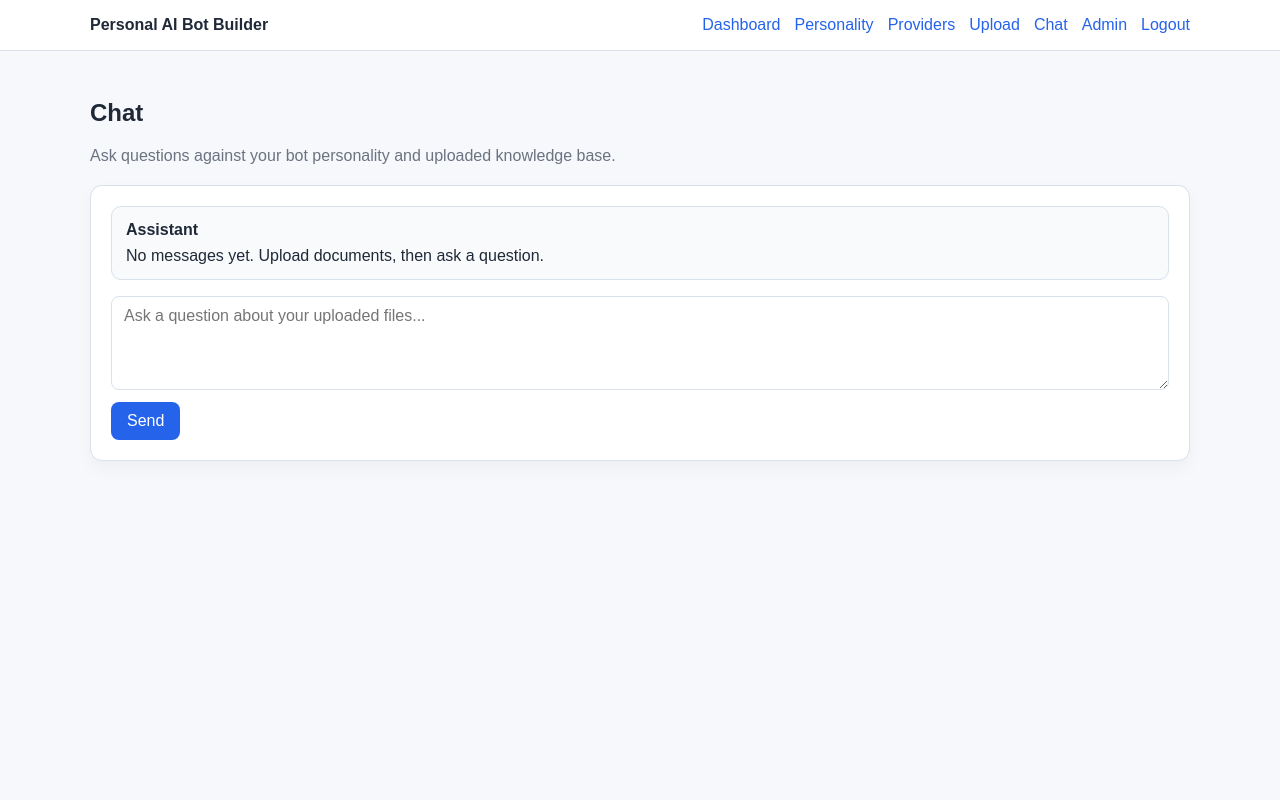
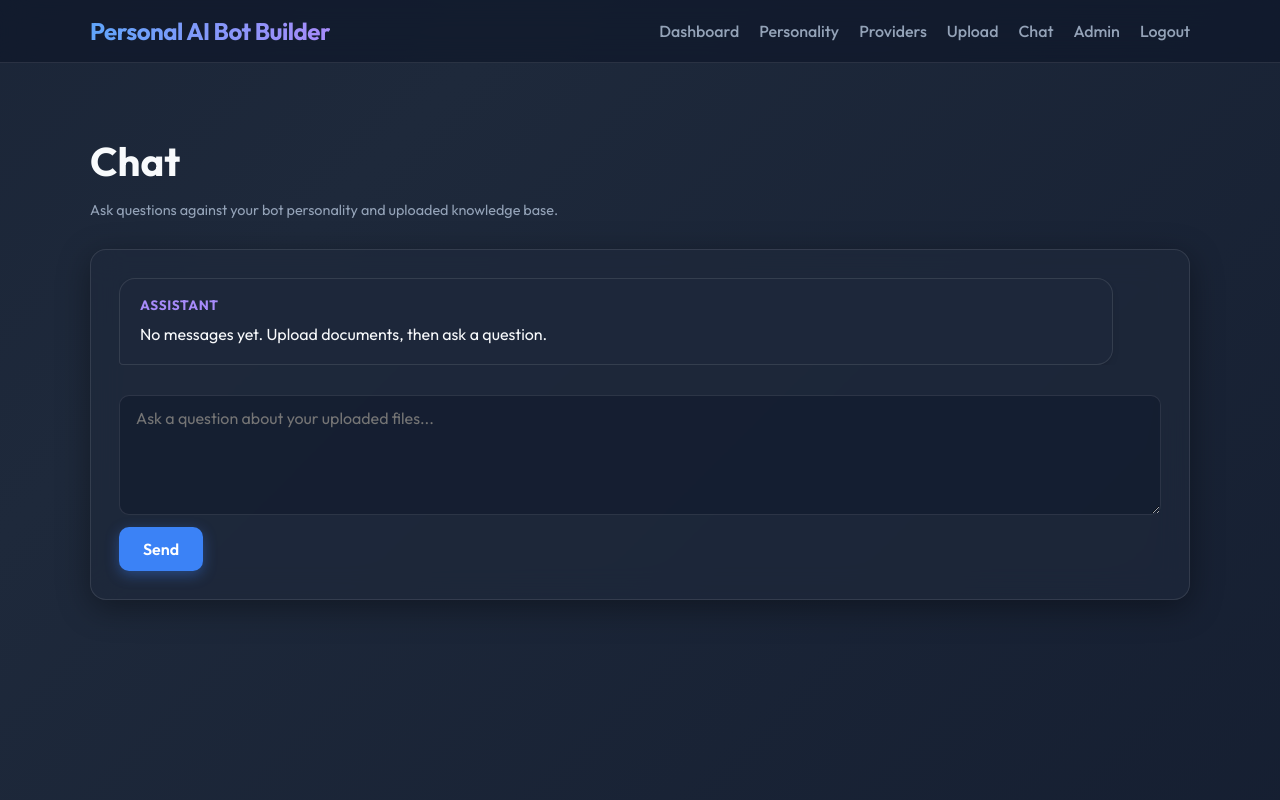
Before and after one commit to Valo-Asura/custom_ai_bot, a Flask app: page /chat in a window 1280 px wide. Run offline with Flask 3, Linux system fonts and the light colour scheme; the visitor is signed in with stand-in values (Sample User, id 1); data comes from the database, SQL or seed files in the repository; data that the repository does not hold is empty.

Commit message:
style: implement premium glassmorphism dark mode UI

```diff
--- a/static/style.css
+++ b/static/style.css
@@ -1,34 +1,58 @@
+@import url('https://fonts.googleapis.com/css2?family=Outfit:wght@300;400;500;600;700&display=swap');
+
 :root {
-    color-scheme: light;
-    --bg: #f6f8fb;
-    --surface: #ffffff;
-    --border: #d9e1ec;
-    --text: #1f2937;
-    --muted: #6b7280;
-    --primary: #2563eb;
-    --danger: #b91c1c;
-    --success: #166534;
+    color-scheme: dark;
+    --bg-gradient: linear-gradient(135deg, #0f172a 0%, #1e293b 100%);
+    --surface: rgba(30, 41, 59, 0.7);
+    --bg-hover: rgba(255, 255, 255, 0.05);
+    --border: rgba(255, 255, 255, 0.1);
+    --border-highlight: rgba(255, 255, 255, 0.2);
+    --text: #f8fafc;
+    --text-muted: #94a3b8;
+    --primary: #3b82f6;
+    --primary-hover: #2563eb;
+    --danger: #ef4444;
+    --success: #10b981;
+    --glass-blur: blur(16px);
+    --shadow: 0 8px 32px 0 rgba(0, 0, 0, 0.37);
 }
 
 * {
     box-sizing: border-box;
+    transition: background-color 0.2s ease, border-color 0.2s ease, transform 0.2s ease, box-shadow 0.2s ease;
 }
 
 body {
     margin: 0;
-    font-family: Arial, Helvetica, sans-serif;
-    background: var(--bg);
+    font-family: 'Outfit', system-ui, -apple-system, sans-serif;
+    background: linear-gradient(-45deg, #0f172a, #1e293b, #0f172a, #2e1065);
+    background-size: 400% 400%;
+    animation: gradientBG 15s ease infinite;
     color: var(--text);
+    min-height: 100vh;
+    background-attachment: fixed;
 }
 
+@keyframes gradientBG {
+    0% { background-position: 0% 50%; }
+    50% { background-position: 100% 50%; }
+    100% { background-position: 0% 50%; }
+}
+
+/* Glassmorphism containers */
 .container {
     width: min(1100px, calc(100% - 32px));
     margin: 0 auto;
 }
 
 .site-header {
-    background: var(--surface);
+    background: rgba(15, 23, 42, 0.7);
+    backdrop-filter: var(--glass-blur);
+    -webkit-backdrop-filter: var(--glass-blur);
     border-bottom: 1px solid var(--border);
+    position: sticky;
+    top: 0;
+    z-index: 100;
 }
 
 .nav-row {
@@ -41,34 +65,72 @@ body {
 
 .brand {
     font-weight: 700;
-    color: var(--text);
+    font-size: 1.5rem;
+    color: #fff;
     text-decoration: none;
+    letter-spacing: -0.5px;
+    background: linear-gradient(90deg, #60a5fa, #a78bfa);
+    -webkit-background-clip: text;
+    -webkit-text-fill-color: transparent;
 }
 
 .nav-links {
     display: flex;
     flex-wrap: wrap;
-    gap: 14px;
+    gap: 20px;
+    align-items: center;
 }
 
-.nav-links a,
+.nav-links a {
+    color: var(--text-muted);
+    text-decoration: none;
+    font-weight: 500;
+}
+
+.nav-links a:hover {
+    color: #fff;
+}
+
 .button-link {
-    color: var(--primary);
+    color: #fff !important;
+    background: var(--primary);
+    padding: 8px 16px;
+    border-radius: 8px;
     text-decoration: none;
+    font-weight: 600;
+    box-shadow: 0 4px 14px 0 rgba(59, 130, 246, 0.39);
+}
+
+.button-link:hover {
+    background: var(--primary-hover);
+    transform: translateY(-2px);
+    box-shadow: 0 6px 20px rgba(59, 130, 246, 0.5);
 }
 
 .page-shell {
-    padding: 28px 0 48px;
+    padding: 40px 0 60px;
+    animation: fadeIn 0.5s ease-out;
+}
+
+@keyframes fadeIn {
+    from { opacity: 0; transform: translateY(10px); }
+    to { opacity: 1; transform: translateY(0); }
+}
+
+.page-header h1 {
+    font-size: 2.5rem;
+    margin-bottom: 8px;
+    font-weight: 700;
 }
 
 .page-header {
-    margin-bottom: 20px;
+    margin-bottom: 30px;
 }
 
 .grid {
     display: grid;
-    gap: 18px;
-    margin-bottom: 18px;
+    gap: 24px;
+    margin-bottom: 24px;
 }
 
 .two-col {
@@ -81,10 +143,17 @@ body {
 
 .card {
     background: var(--surface);
+    backdrop-filter: var(--glass-blur);
+    -webkit-backdrop-filter: var(--glass-blur);
     border: 1px solid var(--border);
-    border-radius: 12px;
-    padding: 20px;
-    box-shadow: 0 8px 18px rgba(15, 23, 42, 0.04);
+    border-radius: 16px;
+    padding: 28px;
+    box-shadow: var(--shadow);
+}
+
+.card:hover {
+    border-color: var(--border-highlight);
+    transform: translateY(-2px);
 }
 
 .narrow-card {
@@ -93,20 +162,22 @@ body {
 }
 
 .auth-shell {
-    min-height: 70vh;
+    min-height: 75vh;
     display: grid;
     place-items: center;
 }
 
 .stack-form {
     display: grid;
-    gap: 14px;
+    gap: 20px;
 }
 
 label {
     display: grid;
     gap: 8px;
-    font-weight: 600;
+    font-weight: 500;
+    font-size: 0.95rem;
+    color: var(--text-muted);
 }
 
 input,
@@ -120,60 +191,90 @@ input,
 select,
 textarea {
     width: 100%;
-    padding: 10px 12px;
+    padding: 12px 16px;
     border: 1px solid var(--border);
-    border-radius: 8px;
-    background: #fff;
+    border-radius: 10px;
+    background: rgba(15, 23, 42, 0.5);
+    color: #fff;
+}
+
+input:focus,
+select:focus,
+textarea:focus {
+    outline: none;
+    border-color: var(--primary);
+    background: rgba(15, 23, 42, 0.8);
+    box-shadow: 0 0 0 3px rgba(59, 130, 246, 0.25);
+}
+
+/* Improve select styling for dark mode */
+select option {
+    background-color: #1e293b;
+    color: #fff;
 }
 
 textarea {
     resize: vertical;
+    min-height: 120px;
 }
 
 button {
     width: fit-content;
-    padding: 10px 16px;
+    padding: 12px 24px;
     border: 0;
-    border-radius: 8px;
+    border-radius: 10px;
     background: var(--primary);
     color: #fff;
+    font-weight: 600;
     cursor: pointer;
+    box-shadow: 0 4px 14px 0 rgba(59, 130, 246, 0.39);
 }
 
 button:hover {
-    opacity: 0.95;
+    background: var(--primary-hover);
+    transform: translateY(-2px);
+    box-shadow: 0 6px 20px rgba(59, 130, 246, 0.5);
 }
 
 .danger-button {
     background: var(--danger);
+    box-shadow: 0 4px 14px 0 rgba(239, 68, 68, 0.39);
+}
+
+.danger-button:hover {
+    background: #dc2626;
+    box-shadow: 0 6px 20px rgba(239, 68, 68, 0.5);
 }
 
 .flash-stack {
     display: grid;
-    gap: 10px;
-    margin-bottom: 18px;
+    gap: 12px;
+    margin-bottom: 24px;
 }
 
 .flash {
-    padding: 12px 14px;
-    border-radius: 8px;
+    padding: 14px 18px;
+    border-radius: 10px;
     border: 1px solid var(--border);
-    background: var(--surface);
+    background: rgba(30, 41, 59, 0.9);
+    font-weight: 500;
+    backdrop-filter: blur(8px);
 }
 
 .flash-success {
-    border-color: #bbf7d0;
-    color: var(--success);
+    border-left: 4px solid var(--success);
+    color: #fff;
 }
 
 .flash-error {
-    border-color: #fecaca;
-    color: var(--danger);
+    border-left: 4px solid var(--danger);
+    color: #fff;
 }
 
 .muted,
 .inline-note {
-    color: var(--muted);
+    color: var(--text-muted);
+    font-size: 0.9rem;
 }
 
 .section-row {
@@ -181,68 +282,126 @@ button:hover {
     justify-content: space-between;
     align-items: center;
     gap: 12px;
-    margin-bottom: 12px;
+    margin-bottom: 24px;
 }
 
 .metric {
-    font-size: 2rem;
+    font-size: 3rem;
     font-weight: 700;
     margin: 0;
+    background: linear-gradient(90deg, #60a5fa, #a78bfa);
+    -webkit-background-clip: text;
+    -webkit-text-fill-color: transparent;
 }
 
 table {
     width: 100%;
-    border-collapse: collapse;
+    border-collapse: separate;
+    border-spacing: 0;
 }
 
 th,
 td {
     text-align: left;
-    padding: 10px 8px;
+    padding: 16px 12px;
     border-bottom: 1px solid var(--border);
-    vertical-align: top;
+    vertical-align: middle;
+}
+
+th {
+    color: var(--text-muted);
+    font-weight: 600;
+    text-transform: uppercase;
+    font-size: 0.85rem;
+    letter-spacing: 0.05em;
+}
+
+/* Row hover effect */
+tr:hover td {
+    background: var(--bg-hover);
 }
 
 .chat-card {
     display: grid;
-    gap: 16px;
+    gap: 20px;
 }
 
 .chat-log,
 .chat-preview {
     display: grid;
-    gap: 12px;
+    gap: 16px;
+    max-height: 600px;
+    overflow-y: auto;
+    padding-right: 8px;
 }
 
 .chat-bubble {
-    padding: 14px;
-    border-radius: 10px;
+    padding: 16px 20px;
+    border-radius: 16px;
     border: 1px solid var(--border);
-    background: #f8fafc;
+    background: rgba(30, 41, 59, 0.4);
+    line-height: 1.6;
+    box-shadow: 0 4px 6px rgba(0, 0, 0, 0.1);
 }
 
 .chat-bubble.user {
-    background: #eff6ff;
+    background: rgba(59, 130, 246, 0.15);
+    border-color: rgba(59, 130, 246, 0.3);
+    border-bottom-right-radius: 4px;
+    margin-left: 40px;
 }
 
 .chat-bubble.assistant {
-    background: #f8fafc;
+    background: rgba(30, 41, 59, 0.8);
+    border-bottom-left-radius: 4px;
+    margin-right: 40px;
+}
+
+.chat-bubble strong {
+    color: #a78bfa;
+    font-size: 0.85rem;
+    text-transform: uppercase;
+    letter-spacing: 0.05em;
+    display: block;
+    margin-bottom: 6px;
+}
+
+.chat-bubble.user strong {
+    color: #60a5fa;
 }
 
 .chat-bubble p {
-    margin: 8px 0 0;
+    margin: 0;
     white-space: pre-wrap;
 }
 
 .chat-form {
     display: grid;
     gap: 12px;
+    margin-top: 10px;
 }
 
 .chat-actions {
     display: flex;
     align-items: center;
     gap: 12px;
+}
+
+/* Custom Scrollbar */
+::-webkit-scrollbar {
+    width: 8px;
+    height: 8px;
+}
+::-webkit-scrollbar-track {
+    background: rgba(15, 23, 42, 0.2);
+    border-radius: 4px;
+}
+::-webkit-scrollbar-thumb {
+    background: rgba(255, 255, 255, 0.15);
+    border-radius: 4px;
+}
+::-webkit-scrollbar-thumb:hover {
+    background: rgba(255, 255, 255, 0.25);
 }
 
 @media (max-width: 720px) {
```
